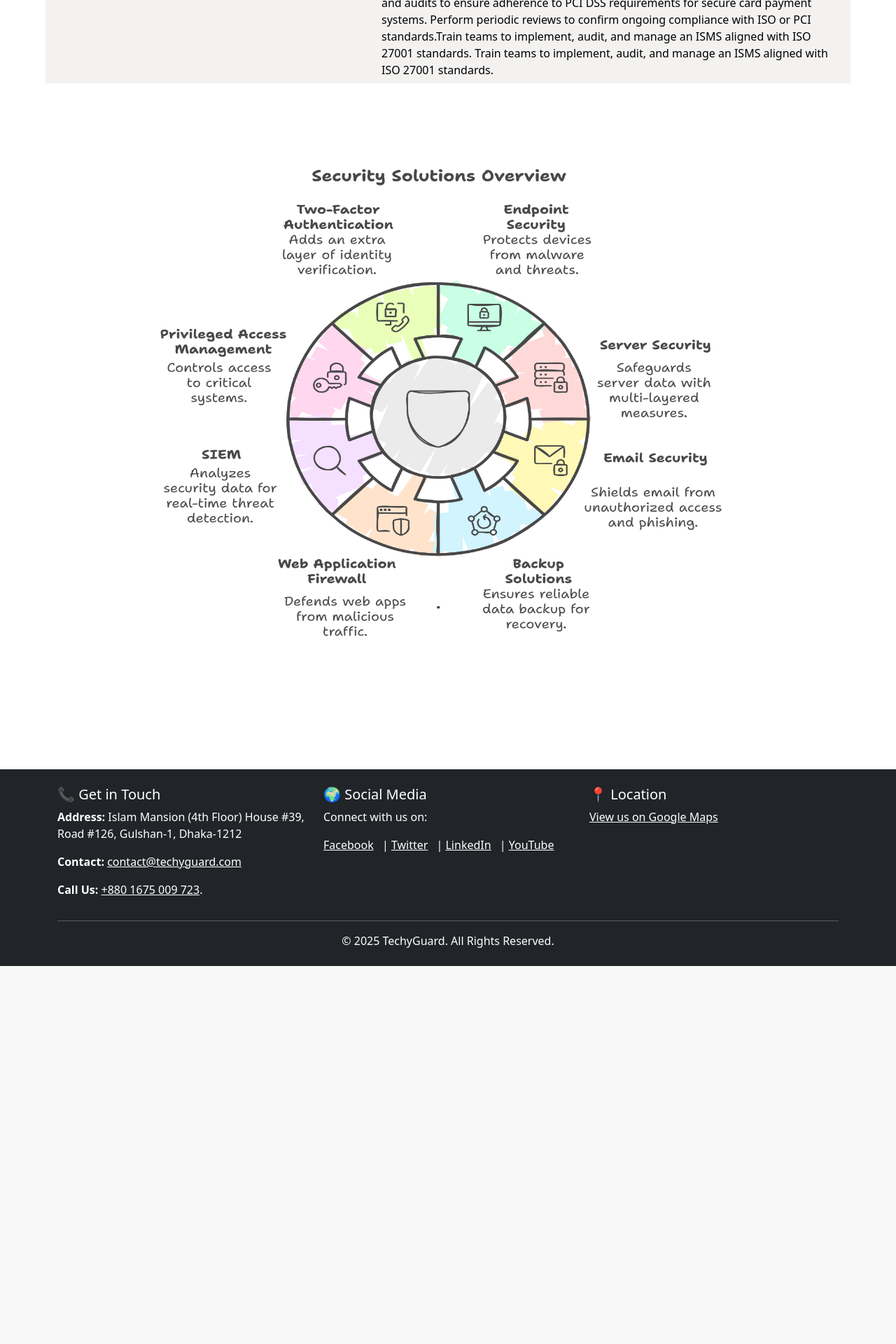
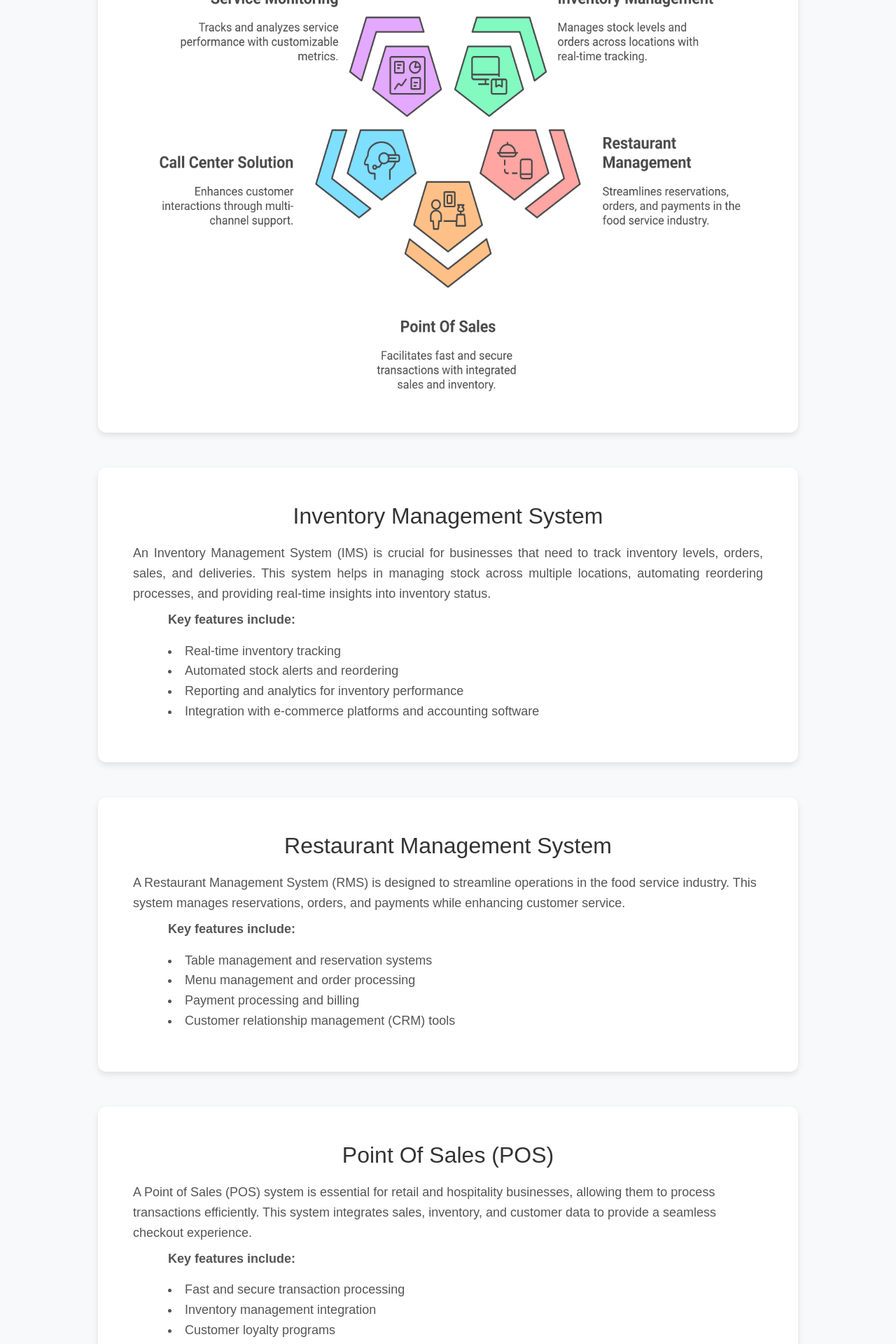
Before and after one commit to MahmudHasanUtsha/TechyGuard, a Django app: page /solutions/ in a window 1280 px wide. Shown: the part 1003-2923 px from the top of the page at 70% size. Before the commit the page ends 2383 px from the top, so only its background shows below. Run offline with Django 5.2, Linux system fonts and the light colour scheme; some libraries are stand-ins or nearby versions.

Commit message:
SOLUTIONS PAGE UPDATE

```diff
--- a/techy/template/solutions.html
+++ b/techy/template/solutions.html
@@ -5,78 +5,248 @@ Solutions
 {% endblock %}
 
 {% block content %}
+<link rel="stylesheet" href="https://cdnjs.cloudflare.com/ajax/libs/font-awesome/6.4.2/css/all.min.css">
+<style>
+    body {
+        font-family: 'Arial', sans-serif;
+        margin: 0;
+        padding: 0;
+        background-color: #f8f9fa;
+    }
+    .container {
+        width: 80%;
+        margin: auto;
+        /* margin-top: 50px; */
+    }
+    .section {
+        display: flex;
+        align-items: center;
+        justify-content: space-between;
+        background: #ffffff;
+        border-radius: 12px;
+        overflow: hidden;
+        margin-bottom: 50px;
+        box-shadow: 0px 4px 10px rgba(0, 0, 0, 0.1);
+        transition: transform 0.3s ease-in-out;
+    }
+    .section:hover {
+        transform: scale(1.02);
+    }
+    .text-content, .image-container {
+        width: 100%;
+        padding: 50px;
+    }
+    .text-content h1 {
+        color: #333;
+        font-size: 32px;
+        margin-bottom: 20px;
+    }
+    .text-content h5 {
+        color: #555;
+        font-size: 18px;
+        line-height: 1.6;
+    }
+    .btn {
+        display: inline-block;
+        padding: 12px 25px;
+        background: #007bff;
+        color: #fff;
+        text-decoration: none;
+        font-size: 16px;
+        border-radius: 6px;
+        transition: 0.3s;
+    }
+    .btn:hover {
+        background: #0056b3;
+    }
+    .image-container img {
+        width: 100%;
+        border-radius: 10px;
+    }
+    @media (max-width: 900px) {
+        .section {
+            flex-direction: column;
+        }
+        .text-content, .image-container {
+            width: 100%;
+            text-align: center;
+            padding: 30px;
+        }
+        .image-container img {
+            width: 90%;
+        }
+    }
+    .about-section {
+        display: flex;
+        align-items: center;
+        justify-content: center;
+        text-align: center;
+        padding: 50px;
+        background: #f4f4f4;
+    }
+    .about-content {
+        max-width: 800px;
+    }
+    .btn {
+        display: inline-block;
+        background: #6200ea;
+        color: white;
+        padding: 10px 20px;
+        text-decoration: none;
+        border-radius: 5px;
+        transition: background 0.3s;
+    }
+    .btn:hover {
+        background: #4500b5;
+    }
+    .dp {
+        height: 600px;
+        width: 100%;
+        background-size: cover;
+        background-position: center;
+        background-repeat: no-repeat;
+        position: relative;
+        margin-bottom: 50px;
+    }
+    .dp img {
+        height: 100%;
+        width: 100%;
+        object-fit: cover;
+        display: block;
+        image-rendering: crisp-edges;
+    }
+</style>
 
-<div class="blue" style="color: white; width: 100%; height: 300px; padding: 0px; display: block; overflow: hidden;
-    background: linear-gradient(rgba(77, 52, 14, 0.756), rgba(103, 103, 121, 0.884)),
-                url('https://pintecherp.com/wp-content/uploads/2024/10/email-anti.jpg'); background-size: cover; background-position: center; background-repeat: no-repeat;">
-
-    <div class="solutions-text" style="height: 100px; width: 700px; background-color: transparent; margin: auto; font-size: 60px; text-align: center; margin-top: 50px; font-family: tahoma;">
-        <p><b>Solutions</b></p>
+<div class="dp">
+    <img src="../static/image/solutions.webp" alt="">
 </div>
-    <div class="solutions-text2" style="height: 50px; width: 1200px; background-color: transparent; margin: auto; font-size: 20px; text-align: center; margin-top: 4px;">
-        <p>If you have a business, we have a solution for you!</p>
-    </div>
-</div>
-
 
 <div class="elementor-widget-container" style="background-color: transparent; text-align: center; margin-top: 50px;">
     <p style="font-size: 50px; color: #020a5ec4; text-shadow: 3px 3px 5px rgba(0, 0, 0, 0.5); font-weight: bold;">Our Solutions</p>
 </div>
 
+<div class="container">
 
-
-
-<div style="display: flex; justify-content: space-between; gap: 20px; padding: 20px;">
-    <div class="elementor-widget-container" style="background-color: #f0f0f0; padding: 20px; border-radius: 10px; text-align: center; margin-bottom: 20px;">
-        <h2 style="color: #333; font-size: 24px;">Widget 1</h2>
-        <p style="color: #555;">This is the first widget with custom inline styles.</p>
+    <!--Graph-->
+    <div class="section">
+        <div class=""
+             style="height: 800px; width: 900px; margin: auto; background-position: center; background-repeat: no-repeat;">
+            <img src="../static/image/graph_solutions.png" alt="" style="height: 100%; width: 100%; display: block;">
+        </div>
     </div>
 
-    <div class="elementor-widget-container" style="background-color: #e6f7ff; padding: 20px; border-radius: 10px; text-align: center; margin-bottom: 20px;">
-        <h2 style="color: #007bff; font-size: 24px;">Widget 2</h2>
-        <p style="color: #0056b3;">This is the second widget with a blue theme.</p>
+    <!-- Section -->
+    <!--1-->
+    <div class="section">
+      <div class="text-content">
+          <h1 style="text-align: center;">Inventory Management System</h1>
+          <h5 style="text-align: justify;">
+            An Inventory Management System (IMS) is crucial for businesses that need to track inventory levels, orders, sales,
+            and deliveries. This system helps in managing stock across multiple locations,
+            automating reordering processes, and providing real-time insights into inventory status.
+          </h5>
+          <div class="" style="width: 800px; margin: auto;">
+            <h5 style="text-align: justify; ">
+                <p style="font-weight: bold;">
+                    Key features include:
+                </p>
+                <li>Real-time inventory tracking <br></li>
+                <li>Automated stock alerts and reordering <br></li>
+                <li>Reporting and analytics for inventory performance <br></li>
+                <li>Integration with e-commerce platforms and accounting software<br></li>
+            </h5>
+          </div>
+      </div>
     </div>
 
-    <div class="elementor-widget-container" style="background-color: #fff3cd; padding: 20px; border-radius: 10px; text-align: center; margin-bottom: 20px;">
-        <h2 style="color: #856404; font-size: 24px;">Widget 3</h2>
-        <p style="color: #6c5404;">This widget has a warning-style background.</p>
+    <!--2-->
+    <div class="section">
+        <div class="text-content">
+            <h1 style="text-align: center;">Restaurant Management System</h1>
+            <h5>
+                A Restaurant Management System (RMS) is designed to streamline operations in the food service industry.
+                This system manages reservations, orders, and payments while enhancing customer service.
+            </h5>
+            <div class="" style="width: 800px; margin: auto;">
+              <h5 style="text-align: justify; ">
+                  <p style="font-weight: bold;">
+                    Key features include:
+                  </p>
+                  <li>Table management and reservation systems <br></li>
+                  <li>Menu management and order processing <br></li>
+                  <li>Payment processing and billing <br></li>
+                  <li>Customer relationship management (CRM) tools<br></li>
+              </h5>
+            </div>
+        </div>
     </div>
 
-    <div class="elementor-widget-container" style="background-color: #d4edda; padding: 20px; border-radius: 10px; text-align: center; margin-bottom: 20px;">
-        <h2 style="color: #155724; font-size: 24px;">Widget 4</h2>
-        <p style="color: #0b2e13;">This widget follows a green success theme.</p>
+    <!--3-->
+    <div class="section">
+        <div class="text-content">
+            <h1 style="text-align: center;">Point Of Sales (POS)</h1>
+            <h5>
+                A Point of Sales (POS) system is essential for retail and hospitality businesses, allowing them to process transactions efficiently.
+                This system integrates sales, inventory, and customer data to provide a seamless checkout experience.
+            </h5>
+            <div class="" style="width: 800px; margin: auto;">
+              <h5 style="text-align: justify; ">
+                  <p style="font-weight: bold;">
+                    Key features include:
+                  </p>
+                  <li>Fast and secure transaction processing <br></li>
+                  <li>Inventory management integration <br></li>
+                  <li>Customer loyalty programs <br></li>
+                  <li>Sales reporting and analytics<br></li>
+              </h5>
+            </div>
+        </div>
+    </div>
+
+    <!--4-->
+    <div class="section">
+        <div class="text-content">
+            <h1 style="text-align: center;">Call Center Solution</h1>
+            <h5>
+                A Call Center Solution is vital for businesses that rely on customer support and communication.
+                This system enhances customer interactions through various channels, including voice, chat, and email.
+            </h5>
+            <div class="" style="width: 800px; margin: auto;">
+              <h5 style="text-align: justify; ">
+                  <p style="font-weight: bold;">
+                    Key features include:
+                  </p>
+                  <li>Multi-channel communication support <br></li>
+                  <li>Call routing and queuing <br></li>
+                  <li>Performance analytics and reporting <br></li>
+                  <li>Integration with CRM systems <br></li>
+              </h5>
+            </div>
         </div>
     </div>
 
 
-<div class="solutions" style="background-color: #f3f2f1; width: 1150px; height: 400px; margin: auto; display: block; overflow: hidden;">
-    <div class="image" style="width: 40%; height: 500px; float: left; padding: 80px 50px 40px 50px;">
-        <div class="elementor-widget-container" style="width: 400px; height: 200px; margin: auto; overflow: hidden;">
-            <img src="https://img.freepik.com/premium-photo/solution-businessman-pressing-touch-screen-interface-inscription-solutions-business-concept-internet-concept_161452-10261.jpg?w=1380" class="img-fluid" alt="Responsive image">
+    <!--5-->
+    <div class="section">
+        <div class="text-content">
+            <h1 style="text-align: center;">Custom Service Monitoring System</h1>
+            <h5>
+                A Custom Service Monitoring System allows businesses to track and analyze service performance tailored to their specific needs.
+                This system helps in identifying areas for improvement and ensuring service quality.
+            </h5>
+            <div class="" style="width: 800px; margin: auto;">
+              <h5 style="text-align: justify; ">
+                  <p style="font-weight: bold;">
+                    Key features include:
+                  </p>
+                  <li>Customizable monitoring metrics <br></li>
+                  <li>Real-time performance dashboards <br></li>
+                  <li>Automated alerts for service issues <br></li>
+                  <li>Comprehensive reporting capabilities <br></li>
+              </h5>
             </div>
-    </div>
-    <div class="text-black" style="width: 60%; height: auto; float: left; padding: 25px 20px 25px 20px;">
-        <h5><b>Solutions</b></h5>
-        <p>Safeguard devices against malware and malicious applications while enabling centralized threat investigation
-            and response. Protect server data and resources with multi-layered security measures to prevent intrusions
-            and hacking attempts. Shield email communication against unauthorized access, phishing attacks, and data loss.
-            Implement reliable data backup systems for local, cloud, or hybrid environments to ensure disaster recovery.
-            Defend web applications from malicious traffic and ensure uninterrupted service delivery.Control and monitor
-            privileged access to critical systems, ensuring only authorized personnel have access. Enhance access security
-            with an additional layer of identity verification. Conduct thorough gap assessments and audits to ensure adherence
-            to PCI DSS requirements for secure card payment systems. Perform periodic reviews to confirm ongoing compliance with
-            ISO or PCI standards.Train teams to implement, audit, and manage an ISMS aligned with ISO 27001 standards. Train
-            teams to implement, audit, and manage an ISMS aligned with ISO 27001 standards.</p>
         </div>
     </div>
 
 
-
-
-<div class="" style="height: 900px; width: 100%; margin-top: 80px;">
-    <div class="" style="height: 800px; width: 900px; margin: auto; background-position: center; background-repeat: no-repeat;">
-      <img src="../static/image/solutions.png" alt="" style="height: 100%; width: 100%; display: block;">
-    </div>
-</div>
-
 {% endblock %}
```
Also changed, not shown: techy/static/image/graph_solutions.png (added), techy/static/image/solutions (2).webp (added), techy/static/image/solutions.png (deleted), techy/static/image/solutions.webp (added). Lines whose indentation alone changed are shown as unchanged.
